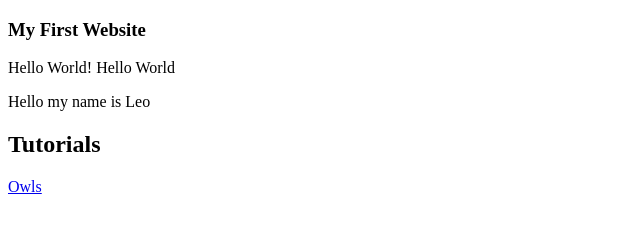
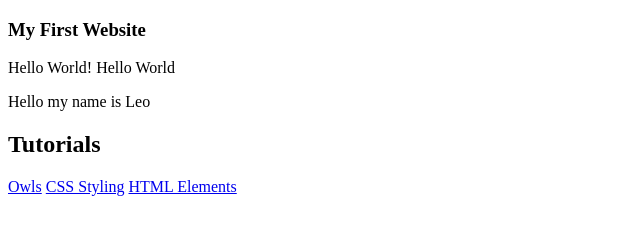
Before and after one commit to leocervantes/leocervantes.github.io, a plain HTML site: page index.html in a window 1280 px wide. Shown: the whole page, without its empty margins (0-640 px from the left). Drawn offline with Linux system fonts and the light colour scheme.

Commit message:
Add files via upload

```diff
--- a/index.html
+++ b/index.html
@@ -9,6 +9,7 @@
 <p>Hello my name is Leo</p>
 <h2>Tutorials</h2>
 <a href="owls.html">Owls</a>
-
+<a href=https://codepen.io/leocervantes-the-sans/pen/RwNbrRa?editors=1100>CSS Styling</a>
+<a href=https://codepen.io/leocervantes-the-sans/pen/wvvLVgy>HTML Elements </a>
 </body>
 </html>
```
